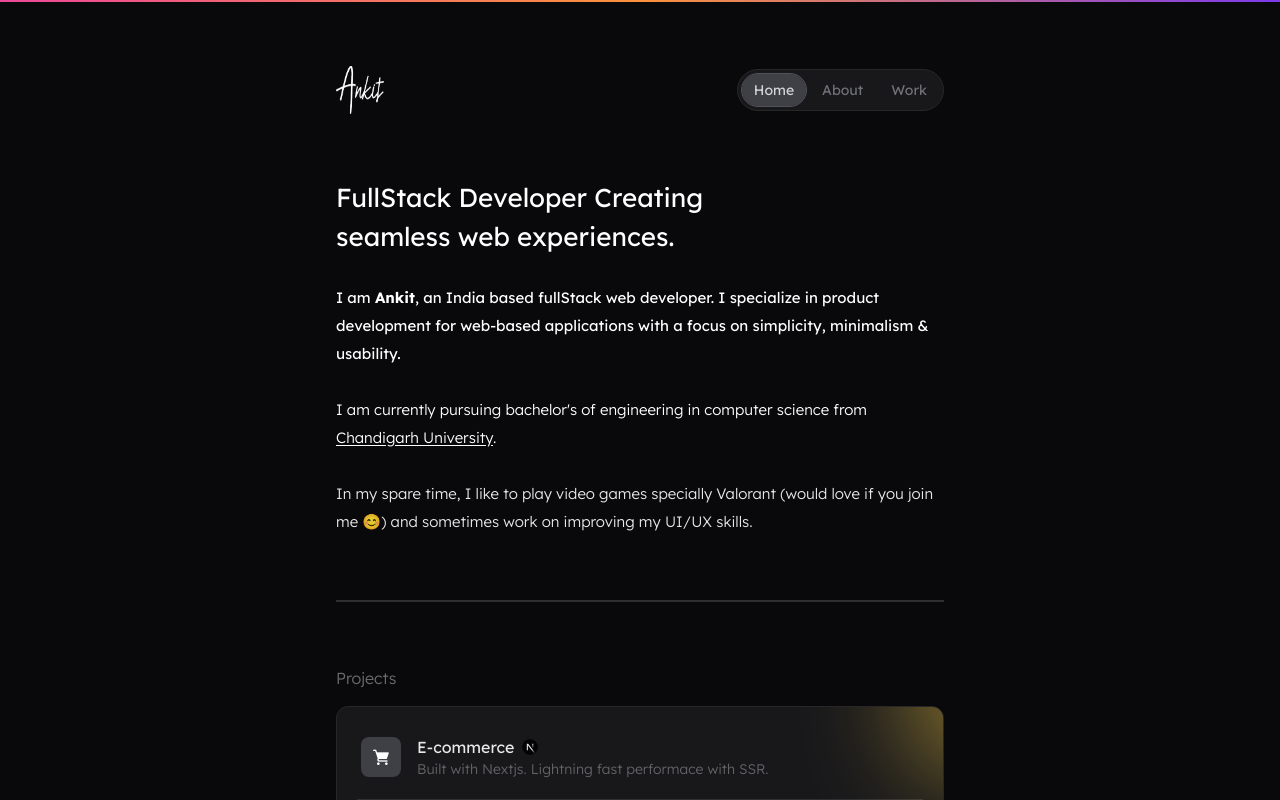
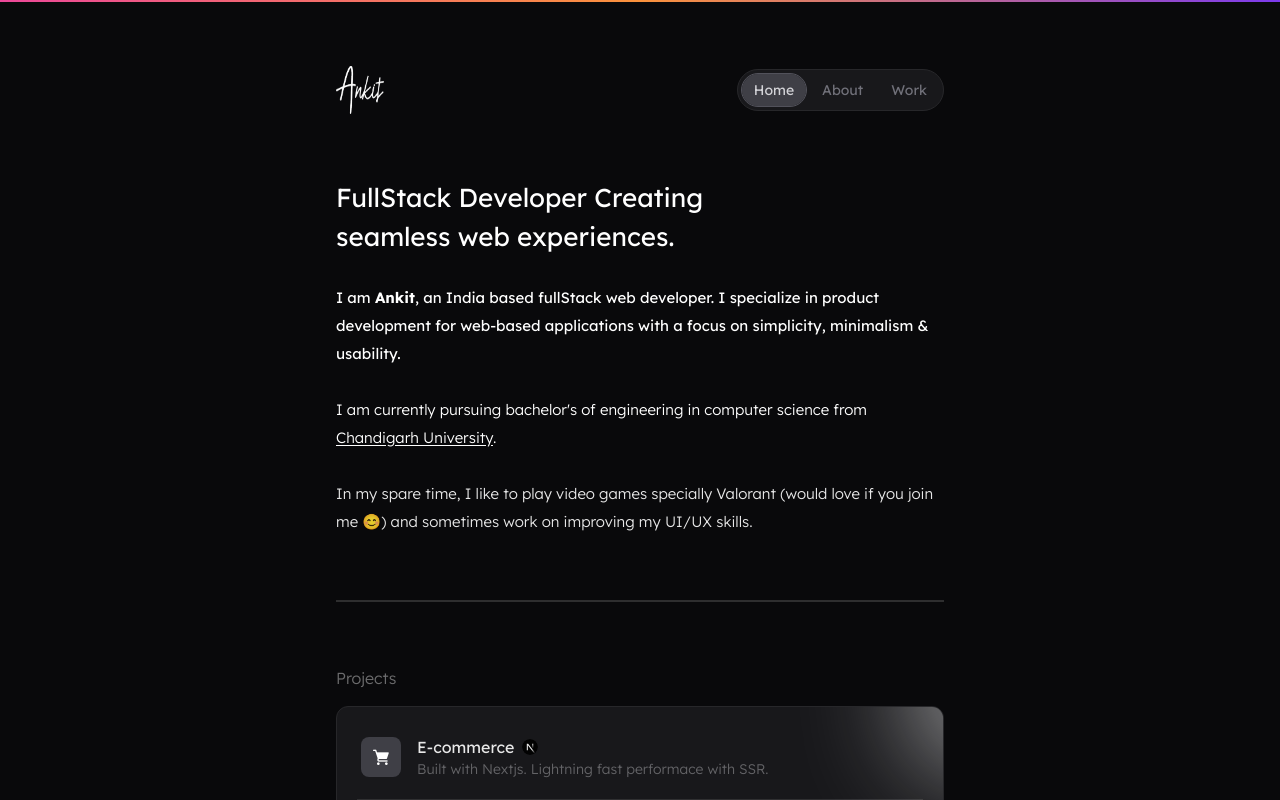
Before and after one commit to ankitrajxd/personal-portfolio, a Next.js app: page / in a window 1280 px wide. Shown: the top 800 px of the page. Built offline with nearby package versions, Linux system fonts and the light colour scheme.

Commit message:
Change background color of project card container to white for improved visibility

```diff
--- a/app/components/projects.tsx
+++ b/app/components/projects.tsx
@@ -12,7 +12,7 @@ const Projects = ({ className }: Props) => {
     <section className={`${className}`}>
       <p className="font-light opacity-40">Projects</p>
       <div className="bg-nav w-full p-2 rounded-xl border-zinc-800 mt-4 border-[1px] relative overflow-hidden">
-        <div className="bg-[#FFD242] size-32  rounded-full absolute blur-3xl -top-28 -right-32 sm:-top-20 sm:-right-28"></div>
+        <div className="bg-white size-32  rounded-full absolute blur-3xl -top-28 -right-32 sm:-top-20 sm:-right-28"></div>
 
         {projectList.map((p, index) => (
           <React.Fragment key={index}>
```
